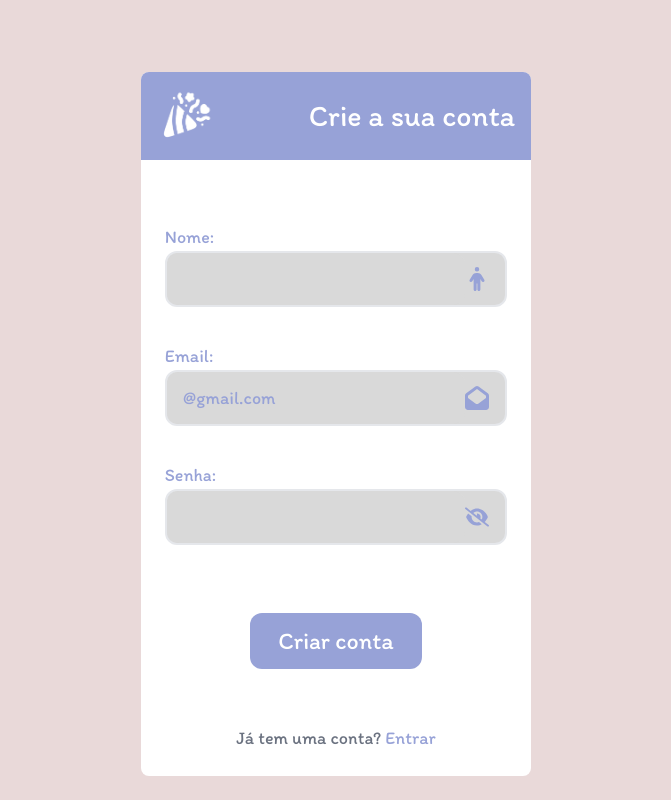
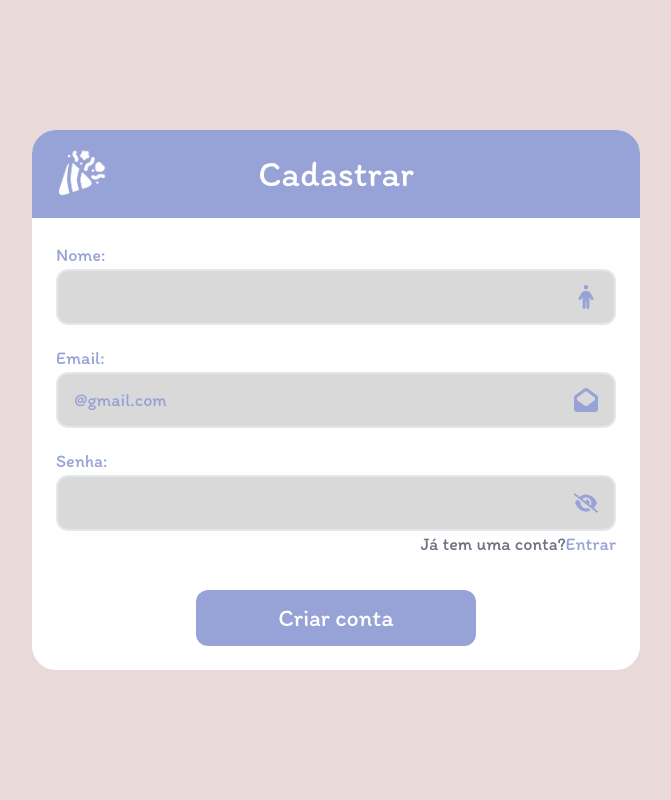
Before and after one commit to RafhaelMilanes/Front-end-PI, a Next.js app in the folder festa-pi-iesb/: page /signup in a window 1280 px wide. Shown: the whole page, without its empty margins (304-975 px from the left). Built offline with nearby package versions, Linux system fonts and the light colour scheme.

Commit message:
Padronização visual de fontes, alinhamento e proporções páginas Cadastro #12

```diff
--- a/festa-pi-iesb/package.json
+++ b/festa-pi-iesb/package.json
@@ -14,9 +14,9 @@
     "@fortawesome/free-regular-svg-icons": "^6.6.0",
     "@fortawesome/free-solid-svg-icons": "^6.6.0",
     "@fortawesome/react-fontawesome": "^0.2.2",
-    "next": "14.2.14",
-    "react": "^18",
-    "react-dom": "^18"
+    "next": "^14.2.15",
+    "react": "^18.3.1",
+    "react-dom": "^18.3.1"
   },
   "devDependencies": {
     "@types/node": "^20",
--- a/festa-pi-iesb/src/app/(auth)/signin/page.tsx
+++ b/festa-pi-iesb/src/app/(auth)/signin/page.tsx
@@ -5,12 +5,13 @@ import Link from "next/link";
 
 export default function Page() {
   return (
-    <div className="w-[32rem] mx-5 bg-white rounded-3xl">
+    <div className="w-screen h-screen flex justify-center items-center">
+      <div className="w-[38rem] mx-5 bg-white rounded-3xl">
           <div className="p-4 py-6 rounded-t-3xl bg-[#97A2D7] relative justify-center flex flex-row items-center">
               <div className="absolute left-5">
                 <Logo size={56} />
               </div>
-            <h1 className="flex text-white text-5xl">Login</h1>
+              <h1 className="flex text-white text-4xl">Login</h1>
           </div>
 
           <div className="p-6">
@@ -19,5 +20,6 @@ export default function Page() {
               </div>
           </div>
       </div>
+    </div>
   );
 }
--- a/festa-pi-iesb/src/app/(auth)/signup/page.tsx
+++ b/festa-pi-iesb/src/app/(auth)/signup/page.tsx
@@ -4,22 +4,21 @@ import Link from "next/link";
 
 export default function Page() {
   return (
-    <div className="max-w-lg mx-auto mt-12 bg-white rounded-lg">
-        <div className="p-4 rounded-t-lg bg-[#97A2D7] flex flex-row items-center">
-            <Logo size={56} />
-            <h1 className="ml-24 text-white text-3xl">Crie a sua conta</h1>
+    <div className="w-screen h-screen flex justify-center items-center">
+      <div className="w-[38rem] mx-5 bg-white rounded-3xl">
+        <div className="p-4 py-6 rounded-t-3xl bg-[#97A2D7] relative justify-center flex flex-row items-center">
+          <div className="absolute left-5">
+          <Logo size={56} />
+          </div>
+          <h1 className="flex text-white text-4xl">Cadastrar</h1>
         </div>
 
         <div className="p-6">
-            <div className=" mt-10 mb-14 flex flex-col gap-4">
-                <SignupForm />
-            </div>
-            <div className="flex flex-col justify-center items-center gap-1 md:flex-row">
-                <div className="text-gray-500">Já tem uma conta?</div>
-                <Link href={"/signin"} className="hover:underline">
-                Entrar
-                </Link>
-            </div>
+          <div className="flex flex-col">
+            <SignupForm />
+          </div>
+
+        </div>
       </div>
     </div>
   );
--- a/festa-pi-iesb/src/app/globals.css
+++ b/festa-pi-iesb/src/app/globals.css
@@ -8,11 +8,6 @@ body {
   font-size: 18px;
   background-color: #e9d9d9;
   color: #97a2d7;
-  width: 100vw;
-  height: 100vh;
-  display: flex;
-  justify-content: center;
-  align-items: center;
 }
 
 @font-face {
--- a/festa-pi-iesb/src/components/auth/signin-form.tsx
+++ b/festa-pi-iesb/src/components/auth/signin-form.tsx
@@ -33,7 +33,7 @@ export const SigninForm = () => {
                 password
             />
 
-            <div className="flex justify-center items-center self-end md:flex-row">
+            <div className="flex justify-center items-center self-end mt-[-20px] md:flex-row">
                 <p className="text-gray-500">Ainda nao tem conta?</p>
                 <Link href={"/signup"} className="hover:underline">
                 Casdastre-se
--- a/festa-pi-iesb/src/components/auth/signup-form.tsx
+++ b/festa-pi-iesb/src/components/auth/signup-form.tsx
@@ -1,21 +1,22 @@
-"use client"
+"use client";
 
-import { useRouter } from "next/navigation"
+import { useRouter } from "next/navigation";
 import { useState } from "react";
 import { Input } from "../ui/input";
 import { faEnvelopeOpen } from "@fortawesome/free-solid-svg-icons";
 import { Button } from "../ui/button";
 import { faPerson } from "@fortawesome/free-solid-svg-icons/faPerson";
+import Link from "next/link";
 
 export const SignupForm = () => {
   const router = useRouter();
-    const [nameField, setNameField] = useState("")
-    const [emailField, setEmailField] = useState("@gmail.com")
-    const [passwordField, setPasswordField] = useState("")
+  const [nameField, setNameField] = useState("");
+  const [emailField, setEmailField] = useState("@gmail.com");
+  const [passwordField, setPasswordField] = useState("");
 
   const handleEnterButton = () => {
-        router.replace("/home")
-    }
+    router.replace("/home");
+  };
   return (
     <>
       <Input
@@ -23,23 +24,29 @@ export const SignupForm = () => {
         placeholder="Digite seu nome"
         icon={faPerson}
         value={nameField}
-                onChange={t => setNameField(t)}
+        onChange={(t) => setNameField(t)}
       />
       <Input
         label="Email:"
         placeholder="Digite seu e-mail"
         icon={faEnvelopeOpen}
         value={emailField}
-                onChange={t => setEmailField(t)}
+        onChange={(t) => setEmailField(t)}
       />
       <Input
         label="Senha:"
         placeholder="Digite sua senha"
         value={passwordField}
-                onChange={t => setPasswordField(t)}
+        onChange={(t) => setPasswordField(t)}
         password
       />
-            <Button label="Criar conta" onClick={handleEnterButton} size={1}/>
+      <div className="flex justify-center items-center self-end mt-[-20px] md:flex-row">
+        <div className="text-gray-500">Já tem uma conta?</div>
+        <Link href={"/signin"} className="hover:underline">
+          Entrar
+        </Link>
+      </div>
+      <Button label="Criar conta" onClick={handleEnterButton} size={1} />
     </>
-    )
-}
+  );
+};
```
Also changed, not shown: 1 other file (tests, documents, lock files or other folders). Lines whose indentation alone changed are shown as unchanged.
